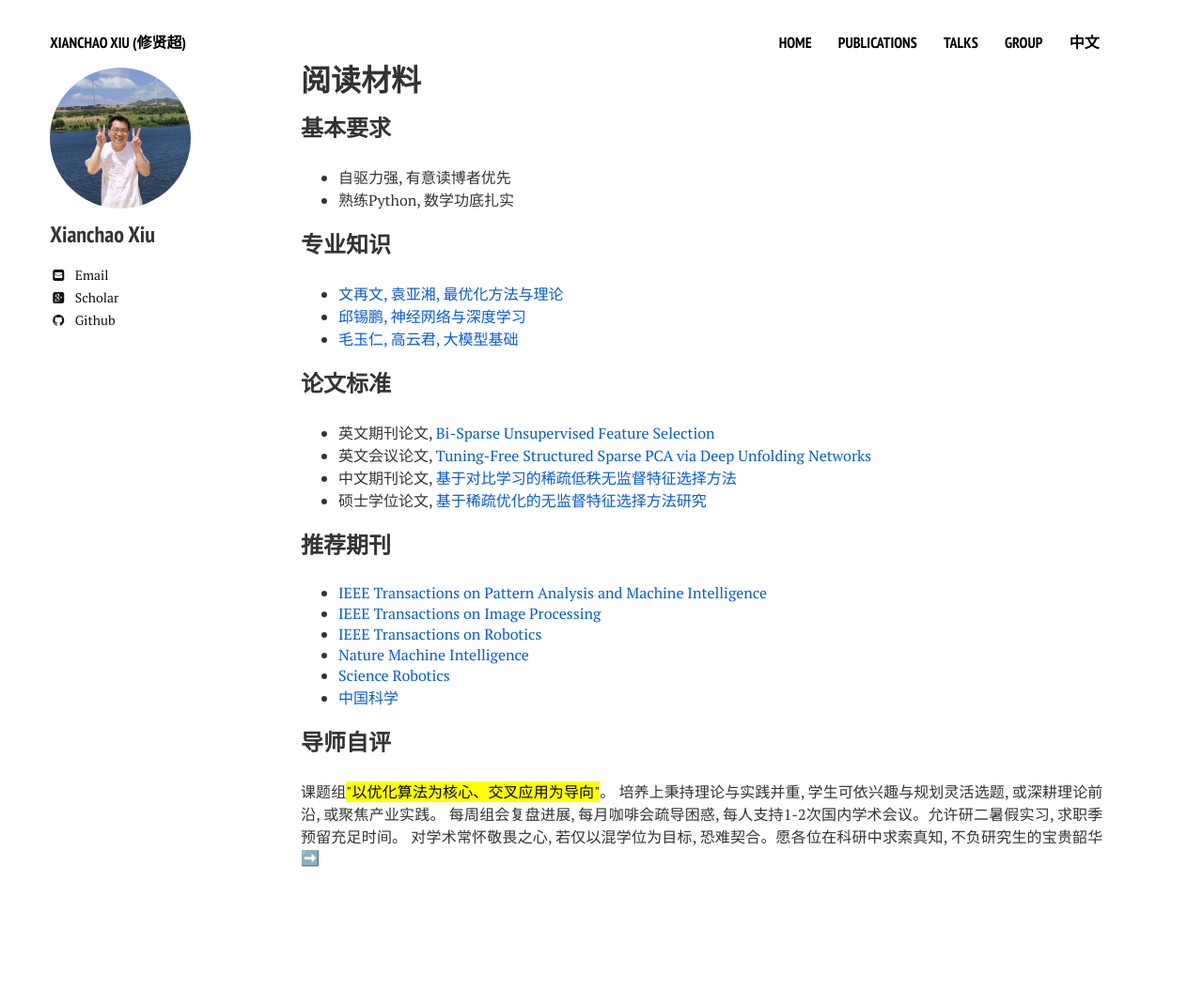
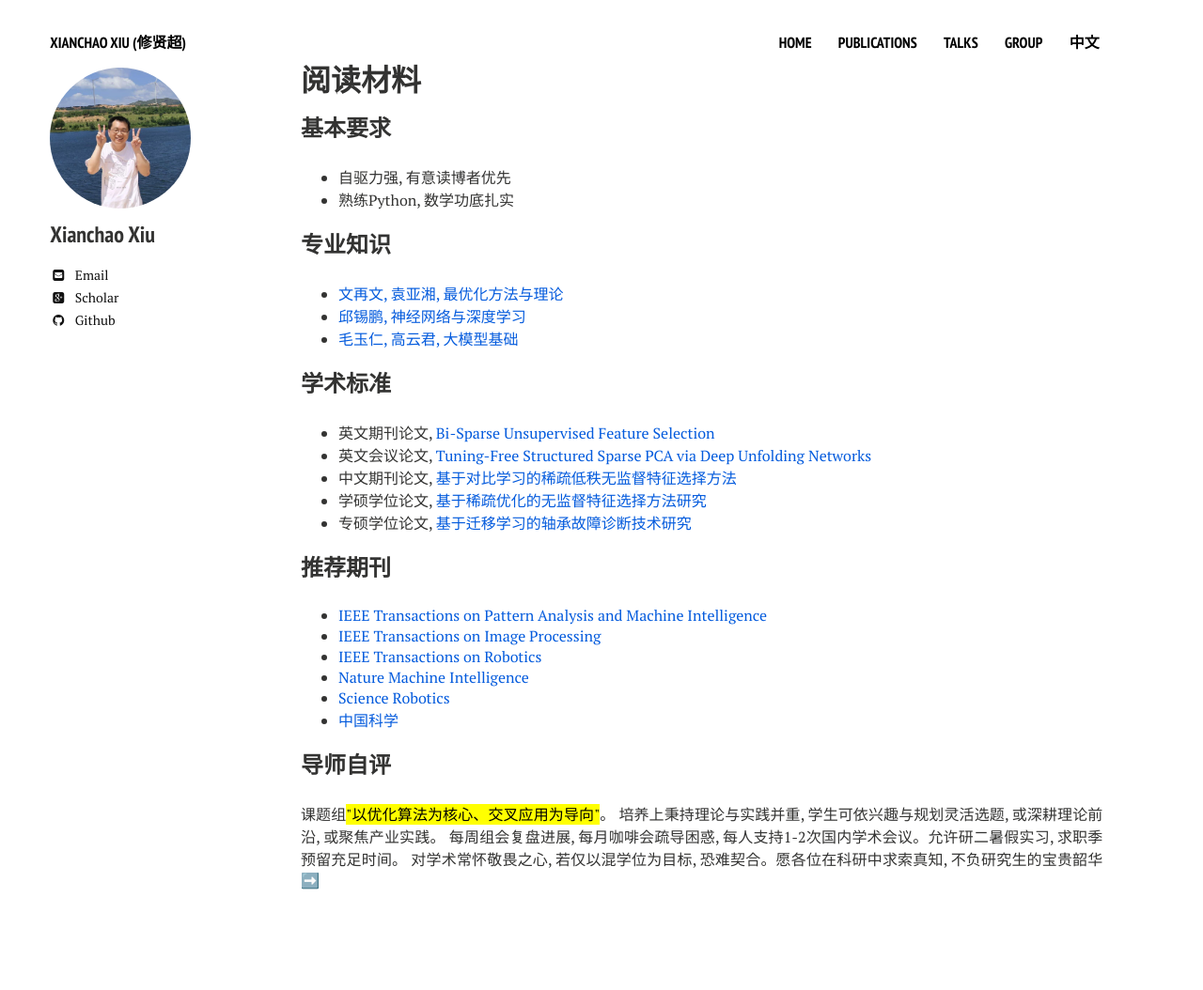
Before and after one commit to xianchaoxiu/xianchaoxiu.github.io, a Jekyll site: the page built from chinese/reading/index.md, in a window 1280 px wide. Shown: the whole page at 94% size. Built offline with Jekyll 4.4.1, drawn with Linux system fonts in a browser that asks for light colours; nearby versions of some CDN libraries; before the commit the page ends 1030 px from its top, so only the background shows below that.

Commit message:
Update index.md

```diff
--- a/chinese/reading/index.md
+++ b/chinese/reading/index.md
@@ -18,11 +18,12 @@ share: false
 *  <a href="https://www.bilibili.com/video/BV1PB6XYFET2/" class="textlink" target="_blank"> 毛玉仁, 高云君, 大模型基础 </a> <br>
 
 
-### 论文标准
+### 学术标准
 * 英文期刊论文, <a href="https://doi.org/10.1109/TIP.2025.3620667" class="textlink" target="_blank">Bi-Sparse Unsupervised Feature Selection</a> <br>
 * 英文会议论文, <a href="https://doi.org/10.23919/CCC64809.2025.11178428" class="textlink" target="_blank">Tuning-Free Structured Sparse PCA via Deep Unfolding Networks </a> <br>
 * 中文期刊论文, <a href="https://kns.cnki.net/kcms2/article/abstract?v=e_WjztTC4N0Z832a-bbzgdfGaZqegXeziR4mPpFe0A1ROQtRv8ba_BSLdRJqYhdrWzhvxs5NJ2O3SOWWMfU0FulX9LypoPkOg34ECqIZ1YDAiTz9p7_NUzLuG3aP698ALezyek3yh7yCM9L1er33sRDx01vji4IFd-a5be0Mbbc=&uniplatform=NZKPT" class="textlink" target="_blank">基于对比学习的稀疏低秩无监督特征选择方法</a> <br>
-* 硕士学位论文, <a href="https://xianchaoxiu.github.io/group/2025-Yang.pdf" class="textlink" target="_blank">基于稀疏优化的无监督特征选择方法研究</a> <br>
+* 学硕学位论文, <a href="https://xianchaoxiu.github.io/group/2025-Yang.pdf" class="textlink" target="_blank">基于稀疏优化的无监督特征选择方法研究</a> <br>
+* 专硕学位论文, <a href="https://xianchaoxiu.github.io/group/2024-Yu.pdf" class="textlink" target="_blank">基于迁移学习的轴承故障诊断技术研究</a> <br>
 
 
 ### 推荐期刊
```
